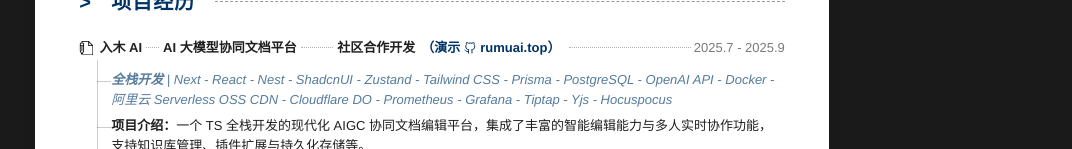
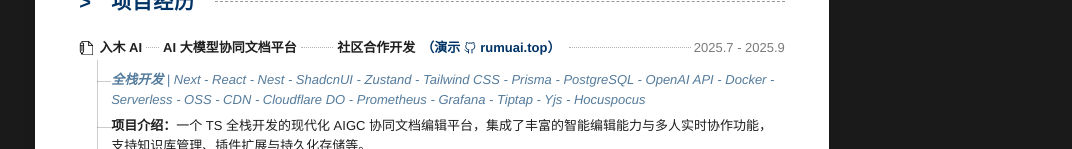
Before and after one commit to boat2moon/boat2moon, a Next.js app: page /resume in a window 1280 px wide. Shown: the part 651-800 px from the top of the page, without its empty margins (208-1280 px from the left). Built offline with nearby package versions, Linux system fonts and the light colour scheme.

Commit message:
feat(resume): 精简入木AI技术栈标签格式

```diff
--- a/src/app/resume/ResumePage.tsx
+++ b/src/app/resume/ResumePage.tsx
@@ -253,8 +253,8 @@ export default function ResumePage() {
                     <div className={styles.node}>
                       <span className={styles.nodeTags}>
                         <strong>全栈开发</strong> | Next - React - Nest - ShadcnUI - Zustand -
-                        Tailwind CSS - Prisma - PostgreSQL - OpenAI API - Docker - 阿里云 Serverless
-                        OSS CDN - Cloudflare DO - Prometheus - Grafana - Tiptap - Yjs - Hocuspocus
+                        Tailwind CSS - Prisma - PostgreSQL - OpenAI API - Docker - Serverless - OSS
+                        - CDN - Cloudflare DO - Prometheus - Grafana - Tiptap - Yjs - Hocuspocus
                       </span>
                     </div>
                   </li>
```
